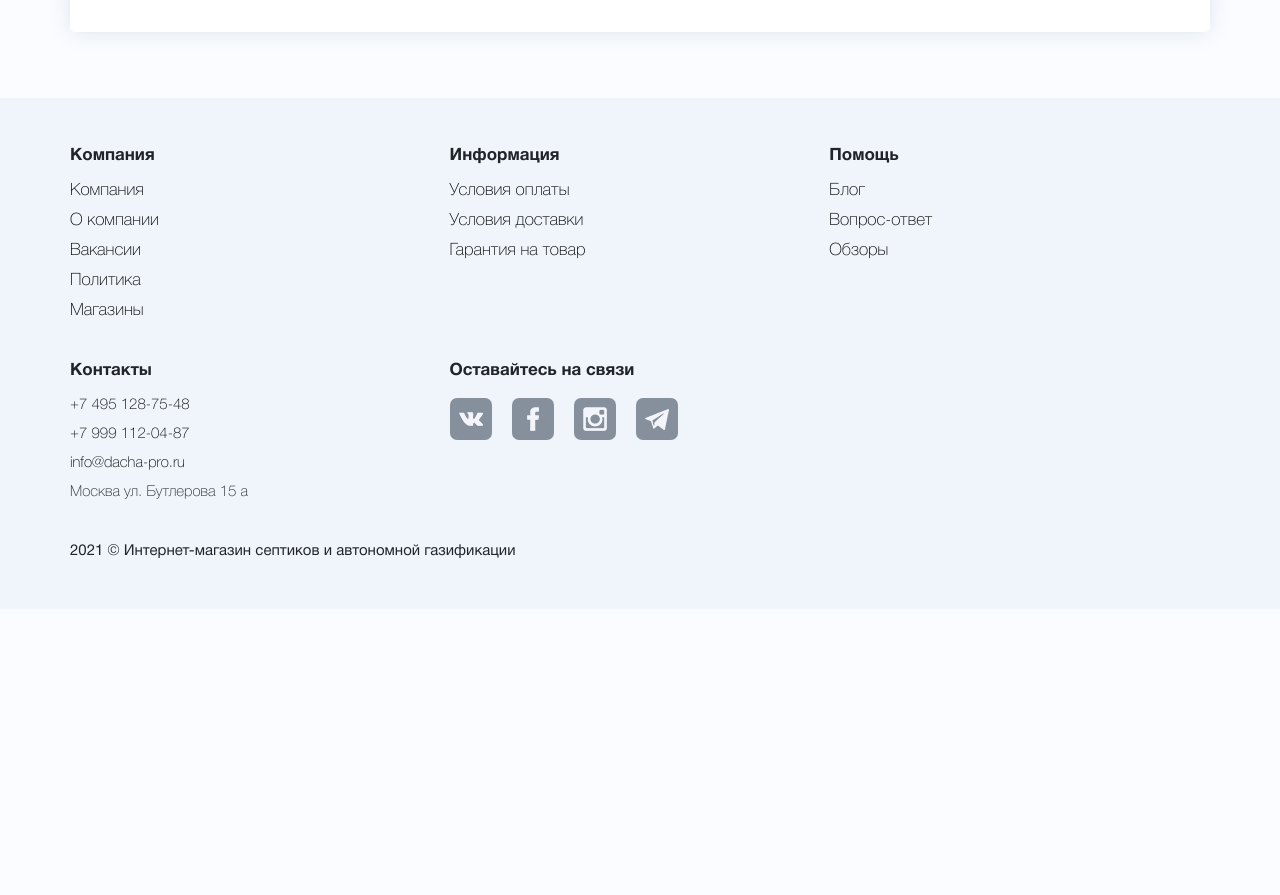
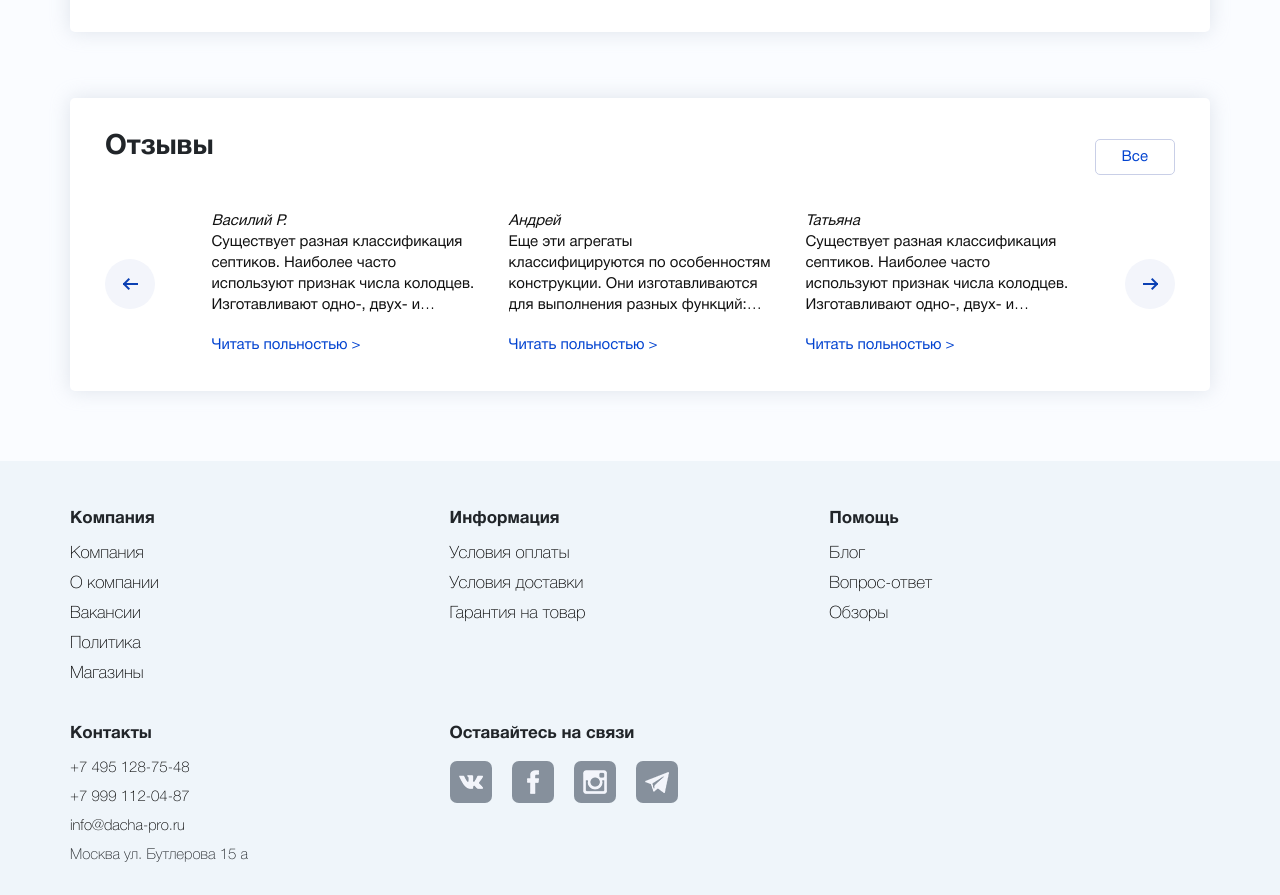
Before and after one commit to ViktoriaZaharova/dachapro, a website: page app/index.html in a window 1280 px wide. Shown: the part 3230-4125 px from the top of the page. Before the commit the page ends 3839 px from the top, so only its background shows below. Drawn offline with nearby package versions, Linux system fonts and the light colour scheme.

Commit message:
add block

```diff
--- a/app/index.html
+++ b/app/index.html
@@ -916,6 +916,75 @@
   </div>
 </section>
 
+<section class="reviews">
+  <div class="container">
+    <div class="row">
+      <div class="col-12">
+        <div class="callback-section-wrapper">
+          <div class="row align-items-center">
+            <div class="col-8">
+              <h2>Отзывы</h2>
+            </div>
+            <div class="col-4">
+              <a href="#" class="btn btn-border btn-all">Все</a>
+            </div>
+          </div>
+
+          <div class="row">
+            <div class="col-12">
+              <div class="reviews-slider">
+                <div class="slide">
+                  <div class="reviews-box">
+                    <h4>Василий Р.</h4>
+                    <div class="reviews-box__body">
+                      <p>Существует разная классификация септиков. Наиболее часто
+                        используют признак числа колодцев. Изготавливают одно-, двух- и трехкамерный септики.</p>
+                    </div>
+
+                    <a href="#" class="links-view">Читать польностью ></a>
+                  </div>
+                </div>
+                <div class="slide">
+                  <div class="reviews-box">
+                    <h4>Андрей</h4>
+                    <div class="reviews-box__body">
+                      <p>Еще эти агрегаты классифицируются по особенностям конструкции. Они изготавливаются для выполнения разных функций: септики.</p>
+                    </div>
+
+                    <a href="#" class="links-view">Читать польностью ></a>
+                  </div>
+                </div>
+                <div class="slide">
+                  <div class="reviews-box">
+                    <h4>Татьяна</h4>
+                    <div class="reviews-box__body">
+                      <p>Существует разная классификация септиков. Наиболее часто
+                        используют признак числа колодцев. Изготавливают одно-, двух- и трехкамерный септики.</p>
+                    </div>
+
+                    <a href="#" class="links-view">Читать польностью ></a>
+                  </div>
+                </div>
+                <div class="slide">
+                  <div class="reviews-box">
+                    <h4>Василий Р.</h4>
+                    <div class="reviews-box__body">
+                      <p>Существует разная классификация септиков. Наиболее часто
+                        используют признак числа колодцев. Изготавливают одно-, двух- и трехкамерный септики.</p>
+                    </div>
+
+                    <a href="#" class="links-view">Читать польностью ></a>
+                  </div>
+                </div>
+              </div>
+            </div>
+          </div>
+        </div>
+      </div>
+    </div>
+  </div>
+</section>
+
 <footer>
   <div class="container">
     <div class="row">
--- a/app/js/common.js
+++ b/app/js/common.js
@@ -61,6 +61,27 @@ $('.viewed-wrapper-slider').slick({
     ]
 });
 
+$('.reviews-slider').slick({
+    slidesToShow: 3,
+    arrows: true,
+    prevArrow: '<button type="button" class="slick-prev"><img src="img/arrow-left.png" alt=""></button>',
+    nextArrow: '<button type="button" class="slick-next"><img src="img/arrow-right.png" alt=""></button>',
+    responsive: [
+        {
+            breakpoint: 900,
+            settings: {
+                slidesToShow: 2
+            }
+        },
+        {
+            breakpoint: 576,
+            settings: {
+                slidesToShow: 1
+            }
+        }
+    ]
+});
+
 
 $('.btn-load').on('click', function (e) {
    e.preventDefault();
--- a/app/sass/_media.sass
+++ b/app/sass/_media.sass
@@ -61,6 +61,8 @@
 
   .documents-box
     padding: 35px 30px
+
+
 
 /* Small Devices, Tablets */
 @media only screen and (max-width: 850px)
--- a/app/sass/main.sass
+++ b/app/sass/main.sass
@@ -937,6 +937,49 @@ footer
     justify-content: flex-end
     width: 100%
 
+.reviews
+  margin: 0 0 70px
+
+.reviews-slider
+  margin: 30px 0 0
+  padding: 0 90px
+  .slick-prev
+    left: 0
+  .slick-next
+    right: 0
+  .slick-arrow
+    background: #f3f5fb
+    top: 50%
+    transform: translate(0,-50%)
+
+.reviews-box
+  max-width: 264px
+  width: 100%
+  margin: 0 auto
+  color: #111
+  font-size: 15px
+  line-height: 1.4
+  h4
+    font-style: italic
+  &__body
+    overflow: hidden
+    display: -moz-box
+    -moz-box-orient: vertical
+    -webkit-box-orient: vertical
+    display: -webkit-box
+    text-overflow: ellipsis
+    box-orient: vertical
+    line-clamp: 4
+    -webkit-line-clamp: 4
+
+.links-view
+  margin: 19px 0 0
+  width: 100%
+  color: #0243d0
+  &:hover
+    color: #111
+
+
 @media (max-width: 1100px)
   .attention-block
     &__icon
@@ -958,6 +1001,13 @@ footer
     margin: 0 0 10px
 
   .callback-section-wrapper .box-text
+    max-width: none
+
+  .reviews-slider
+    padding: 0 60px
+
+  .reviews-box
+    padding: 0 10px
     max-width: none
 
 @media (max-width: 768px)
@@ -982,7 +1032,15 @@ footer
       width: 100%
 
   .callback-section-wrapper
-    padding: 30px
+    padding: 30px 20px
+
+  .reviews-slider
+    padding: 0 40px
+    .slick-arrow
+      width: 30px
+      height: 30px
+      padding: 4px
+
 /*==========  news style end  ==========*/
 @import "media"
 // Всегда в конце
```
Also changed, not shown: app/css/main.css.
